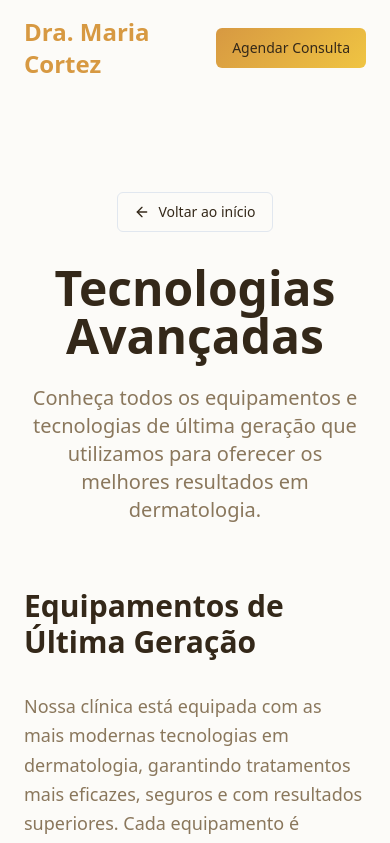
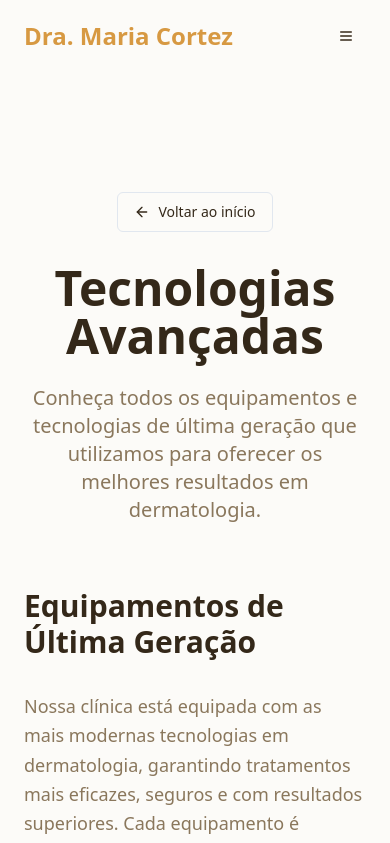
Before and after one commit to AndreyCortez/cortez-derm-spotlight, a React (Vite) app: page /tecnologias in a window 390 px wide. Shown: the top 843 px of the page. Built offline with nearby package versions, Linux system fonts and the light colour scheme.

Commit message:
Adicionar botão de sidebar mobile
Adiciona um botão de menu responsivo que, em visualizações de tablet e celular, abre uma sidebar com os links de navegação do header. Os links de navegação originais do header ficam ocultos nessas visualizações.

```diff
--- a/src/components/Header.tsx
+++ b/src/components/Header.tsx
@@ -1,8 +1,11 @@
 import { useState, useEffect } from "react";
 import { Button } from "@/components/ui/button";
+import { Sheet, SheetContent, SheetTrigger } from "@/components/ui/sheet";
+import { Menu, X } from "lucide-react";
 
 const Header = () => {
   const [isScrolled, setIsScrolled] = useState(false);
+  const [isMobileMenuOpen, setIsMobileMenuOpen] = useState(false);
 
   useEffect(() => {
     const handleScroll = () => {
@@ -16,8 +19,11 @@ const Header = () => {
     const element = document.getElementById(sectionId);
     if (element) {
       element.scrollIntoView({ behavior: "smooth" });
+      setIsMobileMenuOpen(false); // Close mobile menu after navigation
     }
   };
+
+  const navigationItems = ["home", "sobre", "tratamentos", "tecnologias", "contato"];
 
   return (
     <header
@@ -34,7 +40,7 @@ const Header = () => {
           </div>
 
           <nav className="hidden md:flex items-center space-x-8">
-            {["home", "sobre", "tratamentos", "tecnologias", "contato"].map((item) => (
+            {navigationItems.map((item) => (
               <button
                 key={item}
                 onClick={() => scrollToSection(item)}
@@ -47,10 +53,49 @@ const Header = () => {
 
           <Button
             onClick={() => scrollToSection("contato")}
-            className="bg-gradient-hero hover:shadow-medical transition-all duration-300"
+            className="hidden md:block bg-gradient-hero hover:shadow-medical transition-all duration-300"
           >
             Agendar Consulta
           </Button>
+
+          {/* Mobile Menu Button */}
+          <Sheet open={isMobileMenuOpen} onOpenChange={setIsMobileMenuOpen}>
+            <SheetTrigger asChild>
+              <Button
+                variant="ghost"
+                size="icon"
+                className="md:hidden text-foreground hover:text-primary"
+              >
+                <Menu className="h-6 w-6" />
+              </Button>
+            </SheetTrigger>
+            <SheetContent side="right" className="w-[300px] sm:w-[400px]">
+              <div className="flex flex-col space-y-4 mt-8">
+                <div className="text-xl font-bold text-primary mb-6">
+                  Dra. Maria Cortez
+                </div>
+
+                <nav className="flex flex-col space-y-4">
+                  {navigationItems.map((item) => (
+                    <button
+                      key={item}
+                      onClick={() => scrollToSection(item)}
+                      className="text-left text-lg text-foreground hover:text-primary transition-colors duration-300 capitalize font-medium py-2 border-b border-border/50"
+                    >
+                      {item}
+                    </button>
+                  ))}
+                </nav>
+
+                <Button
+                  onClick={() => scrollToSection("contato")}
+                  className="bg-gradient-hero hover:shadow-medical transition-all duration-300 mt-6"
+                >
+                  Agendar Consulta
+                </Button>
+              </div>
+            </SheetContent>
+          </Sheet>
         </div>
       </div>
     </header>
```
